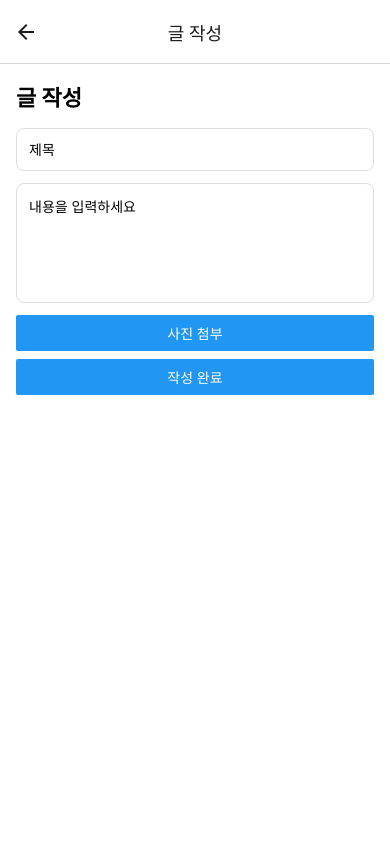
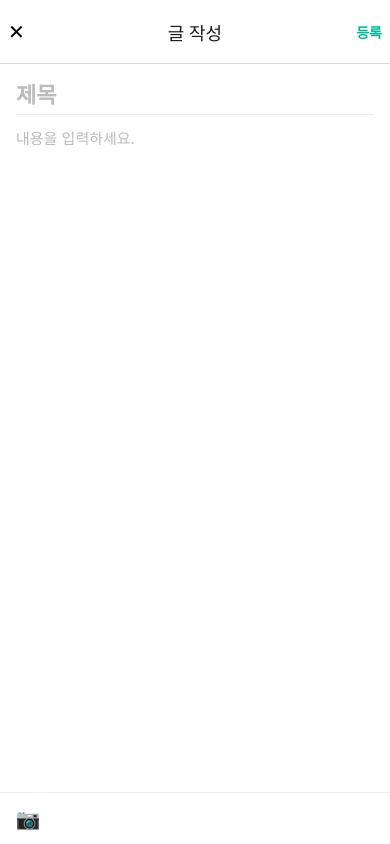
Before and after one commit to Spica-blue/Moyeora, a React Native app: screen /PostWrite in a window 390 px wide. Built offline with nearby package versions, Linux system fonts and the light colour scheme.

Commit message:
feat : 글 작성 수정
- 글 작성 기능 디자인 수정 및 기능 약간 수정

```diff
--- a/src/screens/auth/LoginScreen.js
+++ b/src/screens/auth/LoginScreen.js
@@ -17,7 +17,7 @@ const LoginScreen = ({ navigation }) => {
     try{
       await signInWithEmailAndPassword(auth, email.trim(), password);
 
-      Alert.alert("로그인 성공", "성공적으로 로그인되었습니다!");
+      // Alert.alert("로그인 성공", "성공적으로 로그인되었습니다!");
       navigation.replace('PostList');
     } catch(error){
       console.log(error);
--- a/src/screens/posts/PostWriteScreen.js
+++ b/src/screens/posts/PostWriteScreen.js
@@ -1,16 +1,34 @@
-import React, { useState } from 'react';
-import { View, Text, TextInput, Button, Image, StyleSheet, Alert, ScrollView, TouchableOpacity } from 'react-native';
+import React, { useState, useLayoutEffect } from 'react';
+import { View, Text, TextInput, Button, Image, Alert, ScrollView, TouchableOpacity } from 'react-native';
 import * as ImagePicker from 'expo-image-picker';
-import { addDoc, getDoc, collection, serverTimestamp } from 'firebase/firestore';
+import { addDoc, getDoc, collection, serverTimestamp, doc } from 'firebase/firestore';
 import { ref, uploadBytes, getDownloadURL } from 'firebase/storage';
 import { auth, db, storage } from '../../../firebaseConfig';
+import { SafeAreaView } from 'react-native-safe-area-context';
 import styles from "../../styles/PostWriteStyle";
-import { SafeAreaView } from 'react-native-safe-area-context';
 
 const PostWriteScreen = ({ navigation }) => {
   const [title, setTitle] = useState('');
   const [content, setContent] = useState('');
   const [images, setImages] = useState([]);
+
+  // Stack 헤더를 "✕  글 작성  등록" 형태로 커스터마이징
+  useLayoutEffect(() => {
+    navigation.setOptions({
+      headerTitle: '글 작성',
+      headerTitleAlign: 'center',
+      headerLeft: () => (
+        <TouchableOpacity onPress={() => navigation.goBack()} style={{ paddingHorizontal: 8 }}>
+          <Text style={{ fontSize: 20 }}>✕</Text>
+        </TouchableOpacity>
+      ),
+      headerRight: () => (
+        <TouchableOpacity onPress={onSubmit} style={{ paddingHorizontal: 8 }}>
+          <Text style={styles.headerRight}>등록</Text>
+        </TouchableOpacity>
+      ),
+    });
+  }, [navigation, title, content, images]);
 
   // 사진 선택
   const pickImage = async () => {
@@ -56,6 +74,10 @@ const PostWriteScreen = ({ navigation }) => {
 
     try{
       const user = auth.currentUser;
+      if (!user) {
+        Alert.alert('오류', '로그인 정보가 없습니다.');
+        return;
+      }
 
       // Firestore users에서 닉네임 가져오기
       const userDoc = await getDoc(doc(db, "users", user.uid));
@@ -88,28 +110,78 @@ const PostWriteScreen = ({ navigation }) => {
   };
 
   return (
-    <SafeAreaView style={{ flex: 1, backgroundColor: "#fff" }}>
-      <ScrollView style={styles.container}>
-        <Text style={styles.heading}>글 작성</Text>
+    // <SafeAreaView style={styles.safe}>
+    //   <ScrollView style={styles.container}>
+    //     <Text style={styles.heading}>글 작성</Text>
 
+    //     <TextInput
+    //       style={styles.input}
+    //       placeholder='제목'
+    //       value={title}
+    //       onChangeText={setTitle}
+    //     />
+
+    //     <TextInput
+    //       style={[styles.input, { height: 120 }]}
+    //       placeholder='내용을 입력하세요'
+    //       value={content}
+    //       onChangeText={setContent}
+    //       multiline
+    //     />
+
+    //     {/* {images && <Image source={{ uri: images }} style={styles.image} />} */}
+
+    //     {/* 본문 아래에 사진들이 들어가니까, 보기에도 “본문에 포함된” 느낌 */}
+    //     {images.length > 0 && (
+    //       <View style={styles.imageList}>
+    //         {images.map((uri, idx) => (
+    //           <TouchableOpacity key={idx} onLongPress={() => removeImage(idx)}>
+    //             <Image source={{ uri }} style={styles.image} />
+    //           </TouchableOpacity>
+    //         ))}
+    //         <Text style={styles.imageHint}>※ 사진을 길게 누르면 삭제할 수 있어요.</Text>
+    //       </View>
+    //     )}
+
+    //     {/* <Button title='사진 첨부' onPress={pickImage} />
+    //     <Button title='작성 완료' onPress={onSubmit} /> */}
+    //     <View style={styles.buttonRow}>
+    //       <Button title="사진 첨부" onPress={pickImage} />
+    //     </View>
+    //     <View style={styles.buttonRow}>
+    //       <Button title="작성 완료" onPress={onSubmit} />
+    //     </View>
+    //   </ScrollView>
+    // </SafeAreaView>
+    <SafeAreaView style={styles.safe}>
+      <View style={styles.container}>
+        {/* 본문 영역 */}
+        <ScrollView
+          style={styles.body}
+          contentContainerStyle={{ paddingBottom: 80 }}
+        >
+          {/* 제목 입력 */}
           <TextInput
-          style={styles.input}
+            style={styles.titleInput}
             placeholder='제목'
             value={title}
             onChangeText={setTitle}
+            placeholderTextColor="#bbb"
           />
+          <View style={styles.divider} />
 
+          {/* 내용 입력 */}
           <TextInput
-          style={[styles.input, { height: 120 }]}
-          placeholder='내용을 입력하세요'
+            style={styles.contentInput}
             value={content}
             onChangeText={setContent}
             multiline
+            placeholder="내용을 입력하세요."
+            textAlignVertical="top"
+            placeholderTextColor="#bbb"
           />
 
-        {/* {images && <Image source={{ uri: images }} style={styles.image} />} */}
-
-        {/* 본문 아래에 사진들이 들어가니까, 보기에도 “본문에 포함된” 느낌 */}
+          {/* 본문 아래에 첨부된 이미지들 */}
           {images.length > 0 && (
             <View style={styles.imageList}>
               {images.map((uri, idx) => (
@@ -117,19 +189,20 @@ const PostWriteScreen = ({ navigation }) => {
                   <Image source={{ uri }} style={styles.image} />
                 </TouchableOpacity>
               ))}
-            <Text style={styles.imageHint}>※ 사진을 길게 누르면 삭제할 수 있어요.</Text>
+              <Text style={styles.imageHint}>
+                ※ 사진을 길게 누르면 삭제할 수 있어요.
+              </Text>
             </View>
           )}
+        </ScrollView>
 
-        {/* <Button title='사진 첨부' onPress={pickImage} />
-        <Button title='작성 완료' onPress={onSubmit} /> */}
-        <View style={styles.buttonRow}>
-          <Button title="사진 첨부" onPress={pickImage} />
+        {/* 하단 툴바 (카메라 아이콘 → 사진 첨부) */}
+        <View style={styles.toolbar}>
+          <TouchableOpacity style={styles.toolbarButton} onPress={pickImage}>
+            <Text style={styles.toolbarIcon}>📷</Text>
+          </TouchableOpacity>
         </View>
-        <View style={styles.buttonRow}>
-          <Button title="작성 완료" onPress={onSubmit} />
       </View>
-      </ScrollView>
     </SafeAreaView>
   )
 }
--- a/src/styles/PostWriteStyle.js
+++ b/src/styles/PostWriteStyle.js
@@ -1,39 +1,103 @@
 import { StyleSheet } from "react-native";
 
 const PostWriteStyle = StyleSheet.create({
+  safe: {
+    flex: 1,
+    backgroundColor: '#fff',
+  },
   container: {
     flex: 1,
-    padding: 16,
-    backgroundColor: '#fff'
+    backgroundColor: '#fff',
   },
-  heading: {
+
+  /* 헤더 */
+  // header: {
+  //   height: 48,
+  //   flexDirection: 'row',
+  //   alignItems: 'center',
+  //   paddingHorizontal: 12,
+  //   borderBottomWidth: 1,
+  //   borderBottomColor: '#eee',
+  // },
+  // headerLeft: {
+  //   fontSize: 20,
+  //   width: 40,
+  // },
+  // headerTitle: {
+  //   flex: 1,
+  //   textAlign: 'center',
+  //   fontSize: 16,
+  //   fontWeight: '600',
+  // },
+  headerRight: {
+    fontSize: 14,
+    fontWeight: '600',
+    color: '#00B894', // 네이버 카페 등록 버튼 느낌의 연두색
+  },
+
+  /* 본문 */
+  body: {
+    flex: 1,
+    paddingHorizontal: 16,
+    paddingTop: 12,
+  },
+  sectionLabel: {
+    fontSize: 14,
+    fontWeight: '700',
+    color: '#333',
+    marginBottom: 6,
+  },
+  titleInput: {
     fontSize: 22,
-    fontWeight: '700',
-    marginBottom: 16,
+    fontWeight: '600',
+    paddingVertical: 6,
   },
-  input: {
-    borderWidth: 1,
-    borderColor: '#ddd',
-    borderRadius: 8,
-    padding: 12,
+  divider: {
+    height: 1,
+    backgroundColor: '#eee',
     marginBottom: 12,
   },
+  contentInput: {
+    fontSize: 15,
+    minHeight: 180,
+    color: '#333',
+  },
+
+  /* 이미지 리스트 */
   imageList: {
-    marginBottom: 12,
+    marginTop: 16,
   },
   image: {
     width: '100%',
-    height: 200,
+    height: 220,
     borderRadius: 8,
     marginBottom: 8,
+    backgroundColor: '#f2f2f2',
   },
   imageHint: {
     fontSize: 12,
     color: '#888',
     marginBottom: 8,
   },
-  buttonRow: {
-    marginBottom: 8,
+
+  /* 하단 툴바 */
+  toolbar: {
+    height: 52,
+    flexDirection: 'row',
+    alignItems: 'center',
+    borderTopWidth: 1,
+    borderTopColor: '#eee',
+    paddingHorizontal: 8,
+    backgroundColor: '#fff',
+  },
+  toolbarButton: {
+    width: 40,
+    alignItems: 'center',
+    justifyContent: 'center',
+  },
+  toolbarIcon: {
+    fontSize: 20,
+    color: '#444',
   },
 });
 
```
Lines whose indentation alone changed are shown as unchanged.
